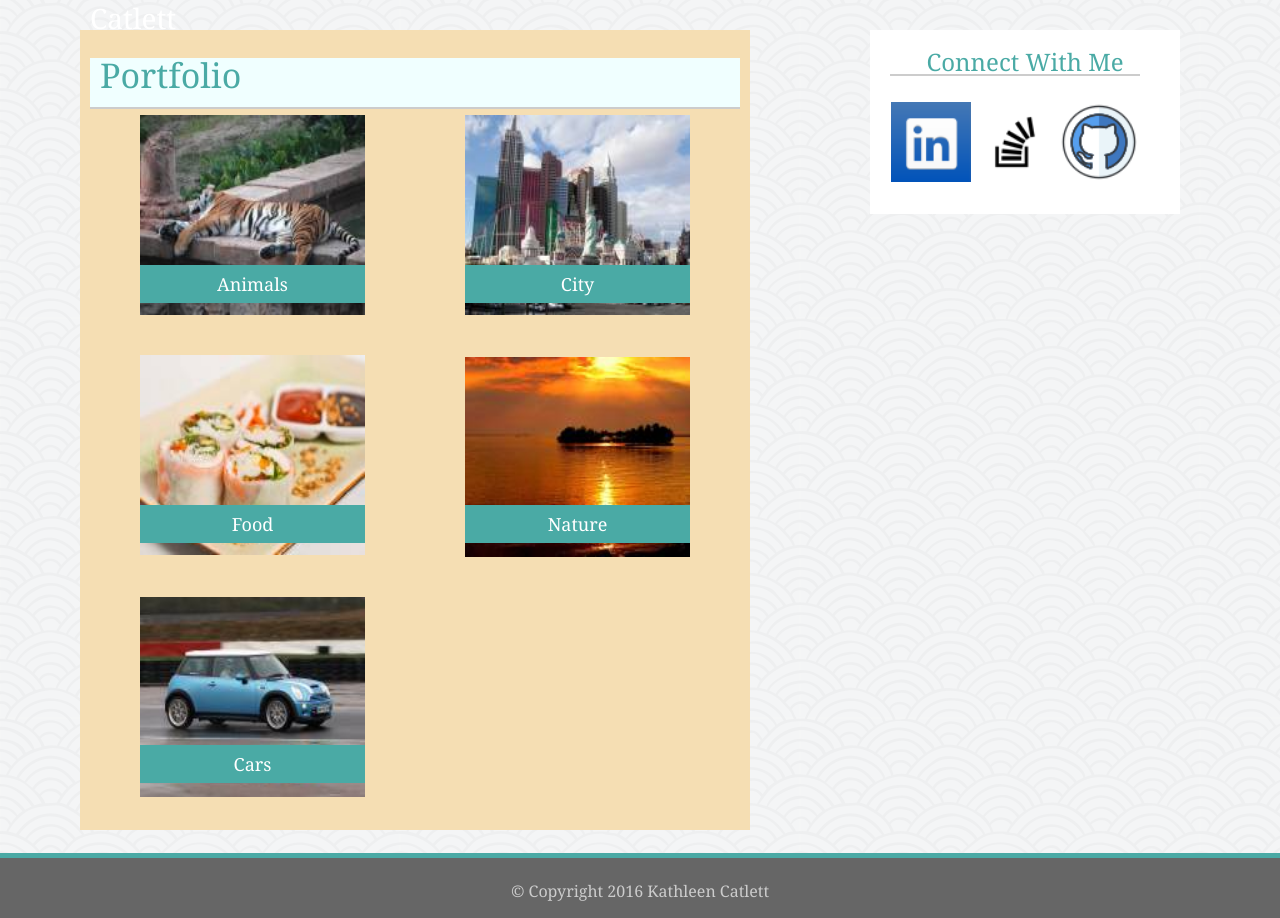
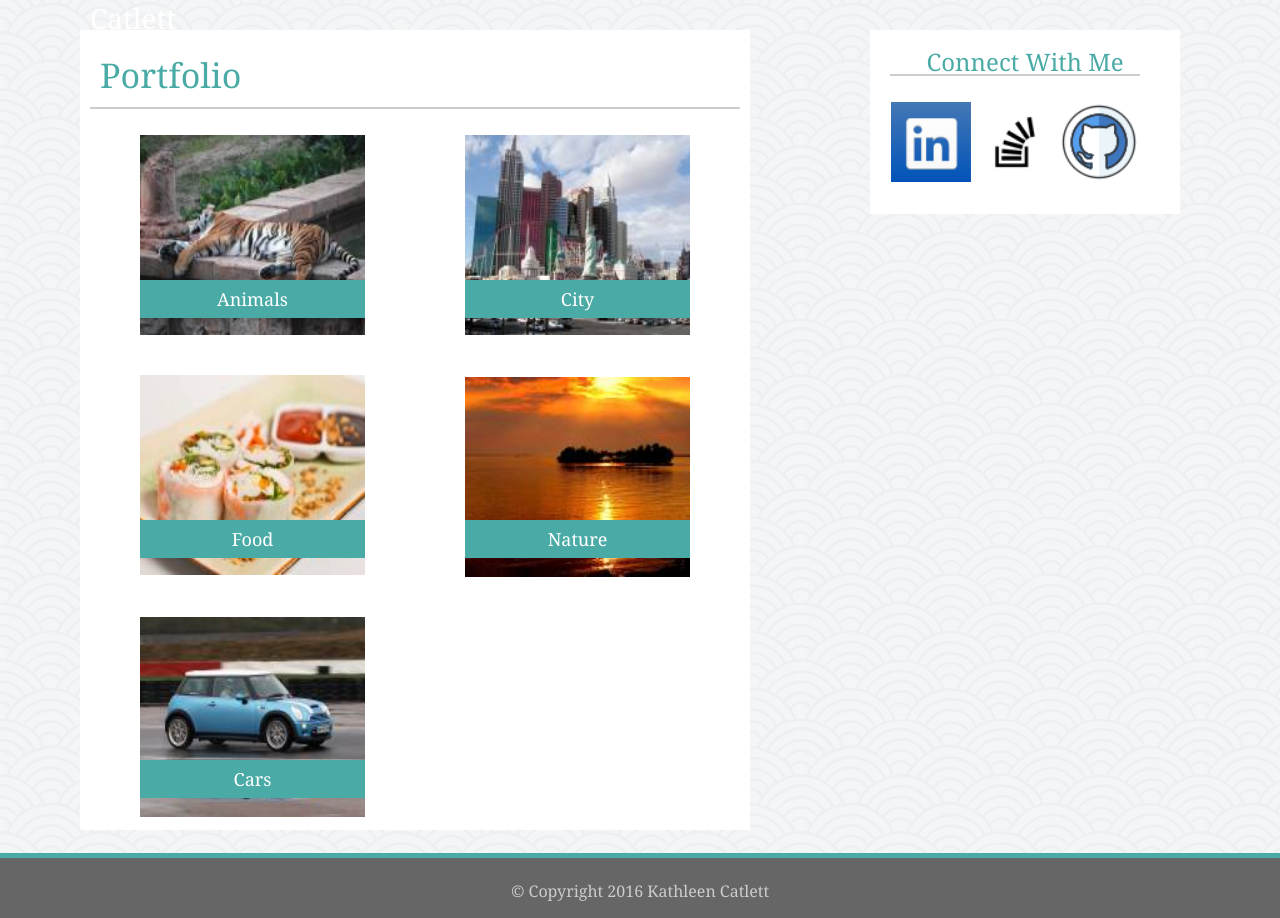
Before and after one commit to KathCatBC/Basic-Portfolio-OLD, a PHP site: page /portfolio.html in a window 1280 px wide. Shown: the part 82-1000 px from the top of the page. Run offline with PHP 8.4, Linux system fonts and the light colour scheme.

Commit message:
final push hopefully

```diff
--- a/assets/css/style.css
+++ b/assets/css/style.css
@@ -1,3 +1,7 @@
+
+* {
+	font-family: 'Arial', 'Helvetica Neue', Helvetica, sans-serif,
+}
 
 body {
 	background-image: url("../images/seigaiha.png");
@@ -12,10 +16,10 @@ a {
 	color: #cccccc;
 }
 
-#header, #namebox, #InsideFrameTitle, #footer {
+/*#header, #namebox, #InsideFrameTitle, #footer {
 	font-family: 'Arial', 'Helvetica Neue', Helvetica, sans-serif,
 }
-
+*/
 
 #header {
 	background-color: #ffffff;
@@ -96,7 +100,7 @@ li:last-child {
 	left: 80px;
 	top:  30px;
 	/*background-color: white;*/
-	background-color: wheat;
+	background-color: white;
 	padding: 65px 10px 0px 10px;
 }
 
@@ -109,7 +113,7 @@ li:last-child {
 	left: 80px;
 	top:  30px;
 	/*background-color: white;*/
-	background-color: wheat;
+	background-color: white;
 	padding: 65px 10px 0px 10px;
 }
 
@@ -123,13 +127,19 @@ li:last-child {
 	border-width: 0px 0px 2px 0px;
 	border-color: #cccccc;
 	padding: 0px 10px 15px 10px;
-	background-color: azure;
+	background-color: white;
 
 
 }
 
 #biophoto {
 	float: left;
+	margin: 0px 20px 20px 0px;
+}
+
+#AboutMe {
+	font-family: sans-serif;
+	font-size: 18px;
 }
 
 /*.imagesstart {
@@ -144,21 +154,21 @@ li:last-child {
 
 .imageleft  {
 	float: left;
-	margin: 20px 20px 20px 50px;
+	margin: 40px 20px 0px 50px;
 }
 
 
 
 .imageright  {
 	float: right;
-	margin: 20px 50px 20px 20px;
+	margin: 40px 50px 0px 20px;
 }
 
 
 .imagedesc {
 	width: 205px;
 	background-color:  #4aaaa5;
-	top: 235px;
+	top: 250px;
 	font-size: 18px;
 	color: white;
 	position: absolute;
@@ -171,7 +181,7 @@ li:last-child {
 .imagedescrowtwo {
 	width: 205px;
 	background-color:  #4aaaa5;
-	top: 475px;
+	top: 490px;
 	font-size: 18px;
 	color: white;
 	position: absolute;
@@ -183,7 +193,7 @@ li:last-child {
 .imagedescrowthree {
 	width: 205px;
 	background-color:  #4aaaa5;
-	top: 715px;
+	top: 730px;
 	font-size: 18px;
 	color: white;
 	position: absolute;
@@ -209,7 +219,14 @@ button {
 
 }
 
+a:hover {
 
+	border-width: 2px;
+	border-style: solid;
+	border-color: black;
+    color: #4aaaa5;
+    background-color: #cccccc;
+}
 
 
 
--- a/contact.html
+++ b/contact.html
@@ -61,8 +61,8 @@
 			<div id="IconBar">
 				<br>
 				<img src="assets/images/linkedin64sq.png" alt="linkedin" width=80 height=80>
-				<img src="assets/images/stackoverflow64sq.png" alt="linkedin" width=80 height=80>
-				<img src="assets/images/github64sq.png" alt="linkedin" width=80 height=80>
+				<img src="assets/images/stackoverflow64sq.png" alt="StackOverflow" width=80 height=80>
+				<img src="assets/images/github64sq.png" alt="GitHub" width=80 height=80>
 			</div>   	<!-- end of IconBar -->
 		</div>		<!-- end of side bar panel -->
 
--- a/portfolio.html
+++ b/portfolio.html
@@ -97,8 +97,8 @@
 			<div id="IconBar">
 				<br>
 				<img src="assets/images/linkedin64sq.png" alt="linkedin" width=80 height=80>
-				<img src="assets/images/stackoverflow64sq.png" alt="linkedin" width=80 height=80>
-				<img src="assets/images/github64sq.png" alt="linkedin" width=80 height=80>
+				<img src="assets/images/stackoverflow64sq.png" alt="StackOverflow" width=80 height=80>
+				<img src="assets/images/github64sq.png" alt="GitHub" width=80 height=80>
 			</div>   	<!-- end of IconBar -->
 		</div>		<!-- end of side bar panel -->
 
```
Also changed, not shown: index.html (+53 -3 lines), indextest.html (deleted, +0 -55 lines), assets/images/Me.jpg (added).
